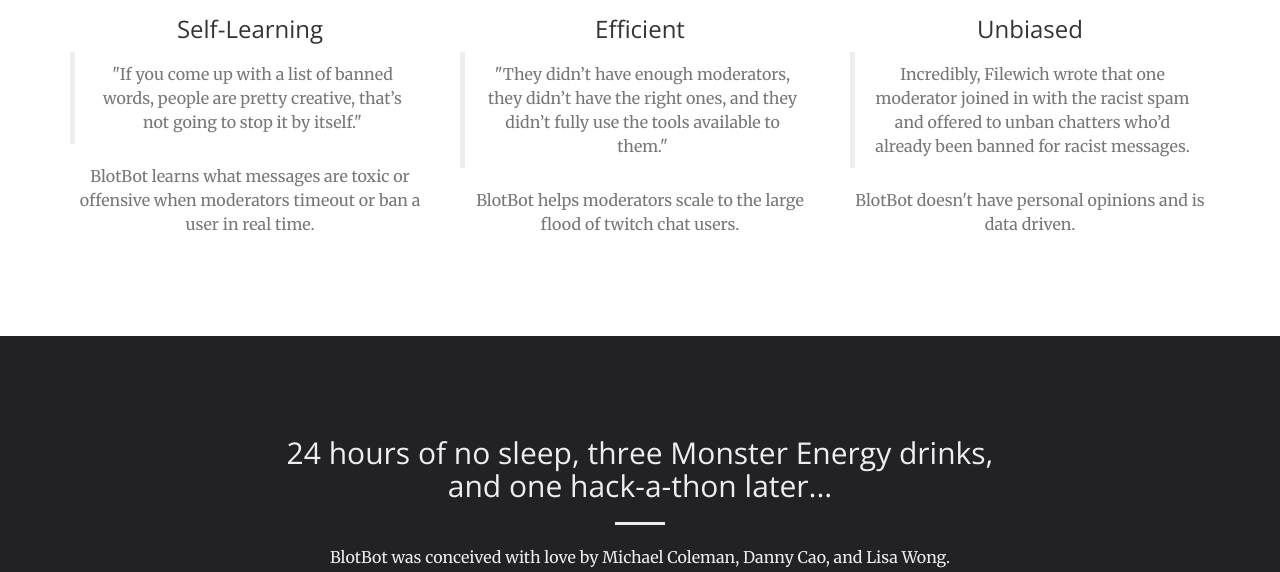
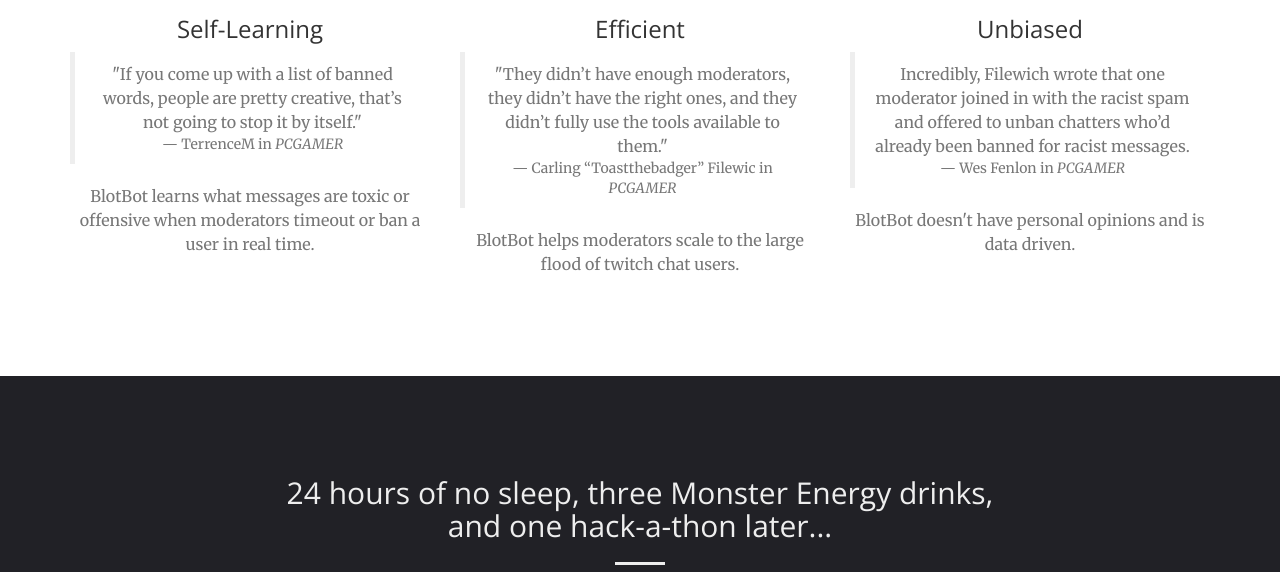
Before and after one commit to BIotBot/BlotBot, a website: page index.html in a window 1280 px wide. Shown: the part 1560-2132 px from the top of the page. Drawn offline with nearby package versions, Linux system fonts and the light colour scheme.

Commit message:
added quote sources

```diff
--- a/index.html
+++ b/index.html
@@ -107,6 +107,7 @@
                         <h3>Self-Learning</h3>
                         <blockquote>
                             <p class="text-muted">"If you come up with a list of banned words, people are pretty creative, that’s not going to stop it by itself."</p>
+                            <small>TerrenceM in <cite title="ow TerrenceM’s amazing Dreamhack Hearthstone run was marred by Twitch chat racism">PCGAMER</cite></small>
                         </blockquote>
                         <p class="text-muted">BlotBot learns what messages are toxic or offensive when moderators timeout or ban a user in real time.</p>
                     </div>
@@ -116,6 +117,7 @@
                         <h3>Efficient</h3>
                         <blockquote>
                             <p class="text-muted">"They didn’t have enough moderators, they didn’t have the right ones, and they didn’t fully use the tools available to them."</p>
+                            <small>Carling “Toastthebadger” Filewic in <cite title="ow TerrenceM’s amazing Dreamhack Hearthstone run was marred by Twitch chat racism">PCGAMER</cite></small>
                         </blockquote>
                         <p class="text-muted">BlotBot helps moderators scale to the large flood of twitch chat users.</p>
                     </div>
@@ -125,6 +127,7 @@
                         <h3>Unbiased</h3>
                         <blockquote>
                             <p class="text-muted">Incredibly, Filewich wrote that one moderator joined in with the racist spam and offered to unban chatters who’d already been banned for racist messages.</p>
+                            <small>Wes Fenlon in <cite title="ow TerrenceM’s amazing Dreamhack Hearthstone run was marred by Twitch chat racism">PCGAMER</cite></small>
                         </blockquote>
                         <p class="text-muted">BlotBot doesn't have personal opinions and is data driven.</p>
                     </div>
```
